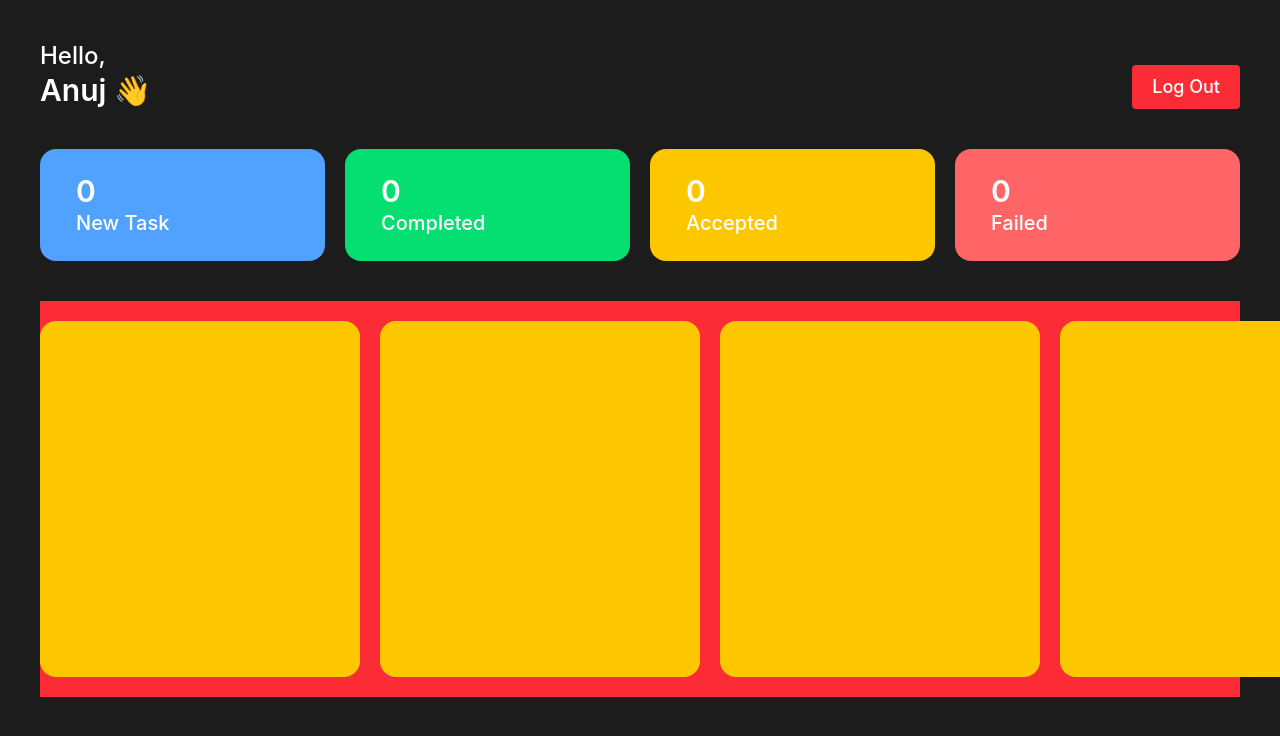
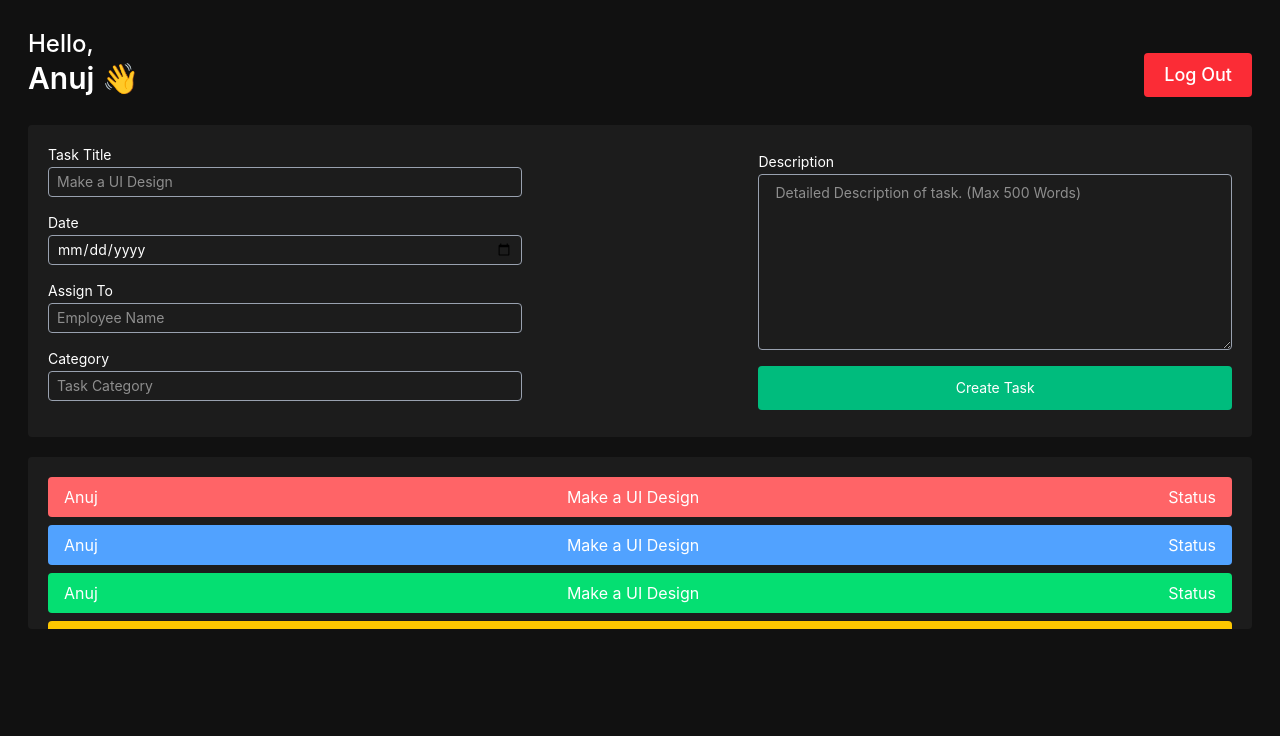
Before and after one commit to Anuj-1215/Employee-Management-System, a React (Vite) app: page / in a window 1280 px wide. Shown: the top 736 px of the page. Built offline with nearby package versions, Linux system fonts and the light colour scheme.

Commit message:
Completed Employee and Admin Dashboard UI

```diff
--- a/src/App.jsx
+++ b/src/App.jsx
@@ -1,12 +1,14 @@
 import React from 'react'
 import Login from './components/Auth/Login'
 import EmployeeDashboard from './components/Dashboard/EmployeeDashboard'
+import AdminDashboard from './components/Dashboard/AdminDashboard'
 
 const App = () => {
   return (
     <>
       {/* <Login /> */}
-      <EmployeeDashboard />
+      {/* <EmployeeDashboard /> */}
+      <AdminDashboard />
     </>
   )
 }
--- a/src/components/Dashboard/AdminDashboard.jsx
+++ b/src/components/Dashboard/AdminDashboard.jsx
@@ -0,0 +1,16 @@
+import React from 'react'
+import Header from '../../others/Header'
+import CreateTask from '../../others/CreateTask'
+import AllTask from '../../others/AllTask'
+
+const AdminDashboard = () => {
+  return (
+    <div className='h-screen w-full p-7'>
+      <Header />
+      <CreateTask />
+      <AllTask />
+    </div>
+  )
+}
+
+export default AdminDashboard
--- a/src/components/TaskList/TaskList.jsx
+++ b/src/components/TaskList/TaskList.jsx
@@ -2,27 +2,49 @@ import React from 'react'
 
 const TaskList = () => {
   return (
-    <div className='h-[55%] py-5 w-full bg-red-500 mt-10 flex items-center justify-start gap-5 flex-nowrap'>
-      <div className='h-full w-80 flex-shrink-0 bg-yellow-400 rounded-2xl'>
-
+    <div id='taskList' className='h-[55%] py-5 px-2 w-full  mt-10 overflow-x-auto scroll-smooth flex items-center justify-start gap-5 flex-nowrap'>
+      <div className='h-full w-80 flex-shrink-0 p-5 bg-red-400 rounded-2xl'>
+        <div className="flex justify-between items-center">
+          <h3 className='bg-red-600 px-3 py-1 font-semibold rounded text-sm'>High</h3>
+          <h4 className='text-sm font-semibold'>26 aug 2026</h4>
+        </div>
+        <h2 className='mt-5 text-2xl font-semibold'>Make a youtube video</h2>
+        <p className='text-sm mt-2'>
+          Lorem ipsum dolor sit amet consectetur, adipisicing elit. Ratione optio ad illo temporibus in rem!
+        </p>
       </div>
 
-      <div className='h-full w-80 flex-shrink-0 bg-yellow-400 rounded-2xl'>
-
+      <div className='h-full w-80 flex-shrink-0 p-5 bg-blue-400 rounded-2xl'>
+        <div className="flex justify-between items-center">
+          <h3 className='bg-red-600 px-3 py-1 font-semibold rounded text-sm'>High</h3>
+          <h4 className='text-sm font-semibold'>26 aug 2026</h4>
+        </div>
+        <h2 className='mt-5 text-2xl font-semibold'>Make a youtube video</h2>
+        <p className='text-sm mt-2'>
+          Lorem ipsum dolor sit amet consectetur, adipisicing elit. Ratione optio ad illo temporibus in rem!
+        </p>
       </div>
 
-       <div className='h-full w-80 flex-shrink-0 bg-yellow-400 rounded-2xl'>
-
+      <div className='h-full w-80 flex-shrink-0 p-5 bg-green-400 rounded-2xl'>
+        <div className="flex justify-between items-center">
+          <h3 className='bg-red-600 px-3 py-1 font-semibold rounded text-sm'>High</h3>
+          <h4 className='text-sm font-semibold'>26 aug 2026</h4>
+        </div>
+        <h2 className='mt-5 text-2xl font-semibold'>Make a youtube video</h2>
+        <p className='text-sm mt-2'>
+          Lorem ipsum dolor sit amet consectetur, adipisicing elit. Ratione optio ad illo temporibus in rem!
+        </p>
       </div>
 
-
-       <div className='h-full w-80 flex-shrink-0 bg-yellow-400 rounded-2xl'>
-
-      </div>
-
-
-       <div className='h-full w-80 flex-shrink-0 bg-yellow-400 rounded-2xl'>
-
+      <div className='h-full w-80 flex-shrink-0 p-5 bg-yellow-400 rounded-2xl'>
+        <div className="flex justify-between items-center">
+          <h3 className='bg-red-600 px-3 py-1 font-semibold rounded text-sm'>High</h3>
+          <h4 className='text-sm font-semibold'>26 aug 2026</h4>
+        </div>
+        <h2 className='mt-5 text-2xl font-semibold'>Make a youtube video</h2>
+        <p className='text-sm mt-2'>
+          Lorem ipsum dolor sit amet consectetur, adipisicing elit. Ratione optio ad illo temporibus in rem!
+        </p>
       </div>
     </div>
   )
--- a/src/index.css
+++ b/src/index.css
@@ -7,3 +7,7 @@
 body{
   background-color: #111;
 }
+
+#taskList::-webkit-scrollbar{
+  display: none;
+}
--- /dev/null
+++ b/src/others/AllTask.jsx
@@ -0,0 +1,39 @@
+import React from 'react'
+
+const AllTask = () => {
+  return (
+    <div id='taskList' className='bg-[#1c1c1c] p-5 rounded mt-5 h-43 overflow-auto'>
+      <div className='bg-red-400 mb-2 py-2 px-4 flex justify-between rounded'>
+        <h2>Anuj</h2>
+        <h3>Make a UI Design</h3>
+        <h5>Status</h5>
+      </div>
+
+      <div className='bg-blue-400 mb-2 py-2 px-4 flex justify-between rounded'>
+        <h2>Anuj</h2>
+        <h3>Make a UI Design</h3>
+        <h5>Status</h5>
+      </div>
+
+      <div className='bg-green-400 mb-2 py-2 px-4 flex justify-between rounded'>
+        <h2>Anuj</h2>
+        <h3>Make a UI Design</h3>
+        <h5>Status</h5>
+      </div>
+
+      <div className='bg-yellow-400 mb-2 py-2 px-4 flex justify-between rounded'>
+        <h2>Anuj</h2>
+        <h3>Make a UI Design</h3>
+        <h5>Status</h5>
+      </div>
+
+      <div className='bg-emerald-400 mb-2 py-2 px-4 flex justify-between rounded'>
+        <h2>Anuj</h2>
+        <h3>Make a UI Design</h3>
+        <h5>Status</h5>
+      </div>
+    </div>
+  )
+}
+
+export default AllTask
--- /dev/null
+++ b/src/others/CreateTask.jsx
@@ -0,0 +1,39 @@
+import React from 'react'
+
+const CreateTask = () => {
+  return (
+    <div className='p-5 bg-[#1c1c1c] mt-7 rounded'>
+        <form className='flex flex-wrap items-center justify-between w-full'>
+            <div className='w-1/2'>
+                <div>
+                    <h3 className='text-sm text-gray-300 mb-0.5'>Task Title</h3>
+                    <input className='text-sm py-1 px-2 w-4/5 rounded outline-none bg-transparent border-[1px] border-gray-400 mb-4' type="text" placeholder='Make a UI Design' />
+                </div>
+
+                <div>
+                    <h3 className='text-sm text-gray-300 mb-0.5'>Date</h3>
+                    <input className='text-sm py-1 px-2 w-4/5 rounded outline-none bg-transparent border-[1px] border-gray-400 mb-4' type="date" />
+                </div>
+
+                <div>
+                    <h3 className='text-sm text-gray-300 mb-0.5'>Assign To</h3>
+                    <input className='text-sm py-1 px-2 w-4/5 rounded outline-none bg-transparent border-[1px] border-gray-400 mb-4' type="text" placeholder='Employee Name' />
+                </div>
+
+                <div>
+                    <h3 className='text-sm text-gray-300 mb-0.5'>Category</h3>
+                    <input className='text-sm py-1 px-2 w-4/5 rounded outline-none bg-transparent border-[1px] border-gray-400 mb-4' type="text" placeholder='Task Category' />
+                </div>
+            </div>
+
+            <div className='w-2/5 flex flex-col items-start'>
+                <h3 className='text-sm text-gray-300 mb-0.5'>Description</h3>
+                <textarea className='w-full h-44 text-sm py-2 px-4 rounded outline-none bg-transparent border-[1px] border-gray-400' placeholder='Detailed Description of task. (Max 500 Words)'></textarea>
+                <button className='bg-emerald-500 py-3 hover:bg-emerald-600 px-5 rounded text-sm mt-4 w-full'>Create Task</button>
+            </div>
+        </form>
+      </div>
+  )
+}
+
+export default CreateTask
```
